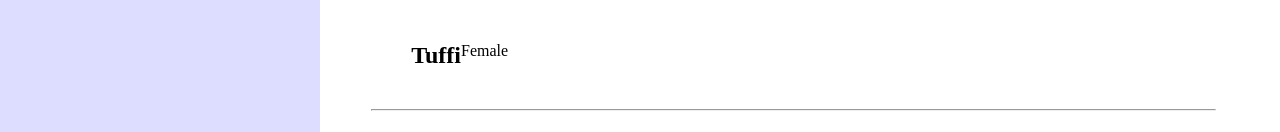
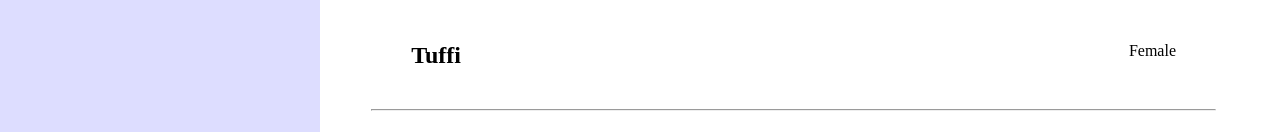
Before and after one commit to AbolareRoheemah/elephantom, a Nuxt app: page /elephant in a window 1280 px wide. Shown: the part 602-734 px from the top of the page. Built offline with nearby package versions, Linux system fonts and the light colour scheme.

Commit message:
fixed some things

```diff
--- a/components/Sidebar.vue
+++ b/components/Sidebar.vue
@@ -21,7 +21,7 @@
 <style lang="css" scoped>
     .sidebar-container {
         width: 25vw;
-        height: 100%;
+        height: 100vh;
         left: 0px;
         top: 0px;
         background: #DDDDFF;
--- a/pages/elephant.vue
+++ b/pages/elephant.vue
@@ -26,6 +26,7 @@
         margin: 5vh;
         display: flex;
         flex-direction: row;
+        justify-content: space-between
     }
     .text-body {
         font-family: Overpass;
```
